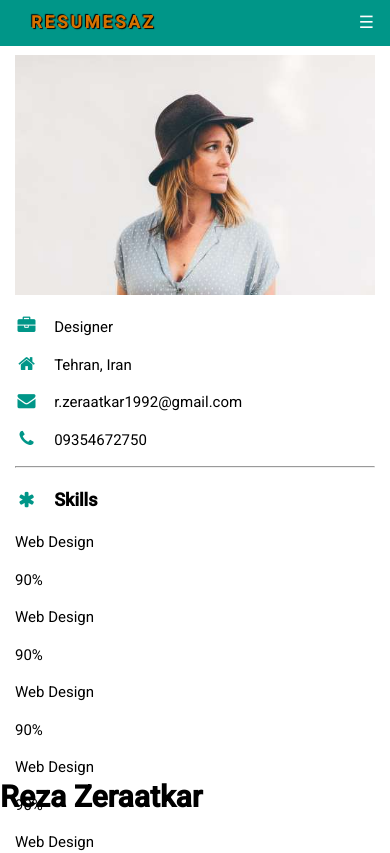
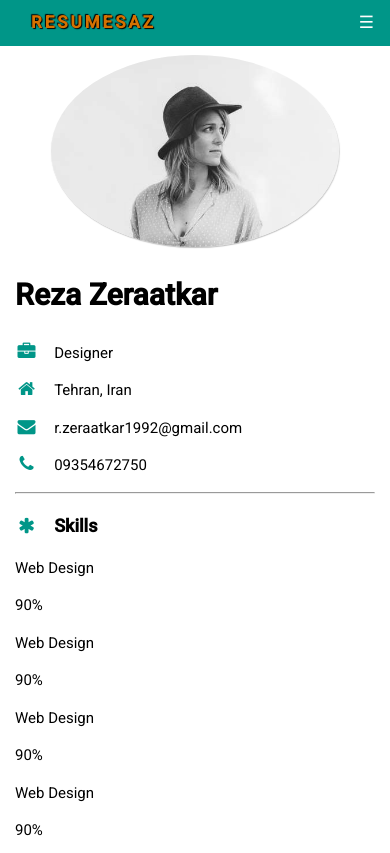
Before and after one commit to RezaZeraatkar/My_Resume, a React (Create React App) app in the folder client/: page / in a window 390 px wide. Shown: the top 853 px of the page. Built offline with nearby package versions, Linux system fonts and the light colour scheme.

Commit message:
image for mobile devices stilized

```diff
--- a/client/src/components/Sidebar/MyImage/myimage.jsx
+++ b/client/src/components/Sidebar/MyImage/myimage.jsx
@@ -7,8 +7,8 @@ import "./myimage.scss";
 import Myimage from "./avatar_hat.jpg";
 
 const MyImage = () => (
-  <div className="image-container img-dark-inset-gradient">
-    <img src={Myimage} style={{ width: "100%" }} alt="myimage" />
+  <div className="container">
+    <img src={Myimage} className="img-round" alt="myimage" />
     <div className="display-bottomleft container text-white">
       <h2>Reza Zeraatkar</h2>
     </div>
--- a/client/src/components/Sidebar/MyImage/myimage.scss
+++ b/client/src/components/Sidebar/MyImage/myimage.scss
@@ -1,5 +1,5 @@
-.display-bottomleft {
-  position: absolute;
-  bottom: 0;
-  left: 0;
-}
+// .display-bottomleft {
+//   position: absolute;
+//   bottom: 0;
+//   left: 0;
+// }
--- a/client/src/index.scss
+++ b/client/src/index.scss
@@ -261,7 +261,16 @@ h6 {
   font-size: 16px;
 }
 
-/*########## Desktop Screen HEADER ##########*/
+/*
+*
+****************************************************
+****************************************************
+*************** HEADER STYLES  *********************
+****************************************************
+****************************************************
+*/
+
+/*########## Mobile Screen HEADER ##########*/
 
 nav {
   width: 100%;
@@ -315,6 +324,10 @@ nav ul.top-navbar li.togglebtn {
 
 div nav ul.toggleon li:not(:first-child) {
   display: block;
+  -webkit-animation-name: topDownSlide;
+  -webkit-animation-duration: 0.6s;
+  animation-name: topDownSlide;
+  animation-duration: 0.6s;
 }
 
 div nav ul li a.logo {
@@ -325,7 +338,26 @@ div nav ul li a.logo {
   display: inline-block;
 }
 
-/*########## Mobile Screen Header ##########*/
+/*########## animation frames for Header ##########*/
+@-webkit-keyframes topDownSlide {
+  from {
+    -webkit-transform: scaleY(0);
+  }
+  to {
+    -webkit-transform: scaleY(1);
+  }
+}
+
+@keyframes topDownSlide {
+  from {
+    transform: scaleY(0);
+  }
+  to {
+    transform: scaleY(1);
+  }
+}
+
+/*########## Desktop Screen Header ##########*/
 @media screen and (min-width: 720px) {
   nav ul.top-navbar li {
     float: left;
@@ -338,6 +370,27 @@ div nav ul li a.logo {
   nav ul.top-navbar li.togglebtn {
     display: none;
   }
+}
+
+/*
+*
+****************************************************
+****************************************************
+*************** MAIN STYLES  *********************
+****************************************************
+****************************************************
+*/
+
+.img-round {
+  display: block;
+  max-width: 80%;
+  height: auto;
+  border-radius: 50%;
+  box-shadow: 1px 1px 1px 0 rgba(85, 83, 83, 0.2),
+    0 1px 1px 0 rgba(85, 83, 83, 0.2);
+  -webkit-filter: grayscale(100%); /* Safari 6.0 - 9.0 */
+  filter: grayscale(100%);
+  margin: 0 auto;
 }
 
 /*########## LAYOUT UTILITIES ##########*/
@@ -364,6 +417,10 @@ div nav ul li a.logo {
   display: table;
   clear: both;
 }
+
+// .container {
+//   margin: 0 auto;
+// }
 
 ul {
   list-style: none;
```
